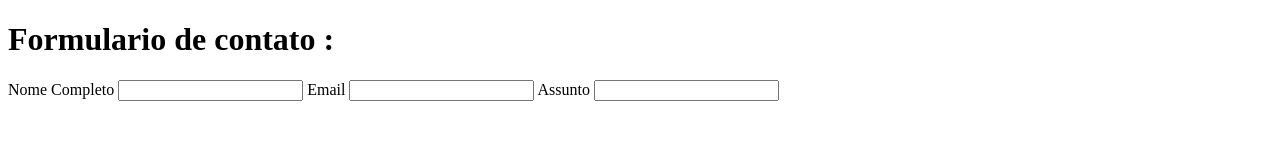
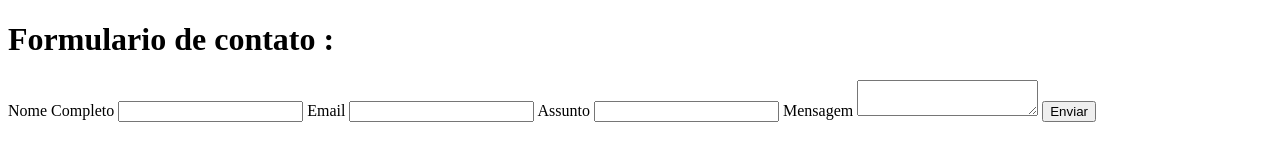
Before and after one commit to SusisJava2021/aprendendo-git, a plain HTML site: page index.html in a window 1280 px wide. Drawn offline with Linux system fonts and the light colour scheme.

Commit message:
alteracao de campos

```diff
--- a/index.html
+++ b/index.html
@@ -18,10 +18,16 @@
 			 <span>Email</span>
 		     <input type="text" class="input text" name="email" id="email" />
 	</label>
-
 	<span>Assunto</span>
 	<input type="text" class="input_text" name="assunto" id="subject"/>
+</label>
+
 <label>
+	<span>Mensagem</span>
+	<textarea class="message" name="feedback" id="feedback"></textarea>
+	<input type="button" class="button" value="Enviar" />
+</label>
+
 </div>
 </body>
 </html>
```
